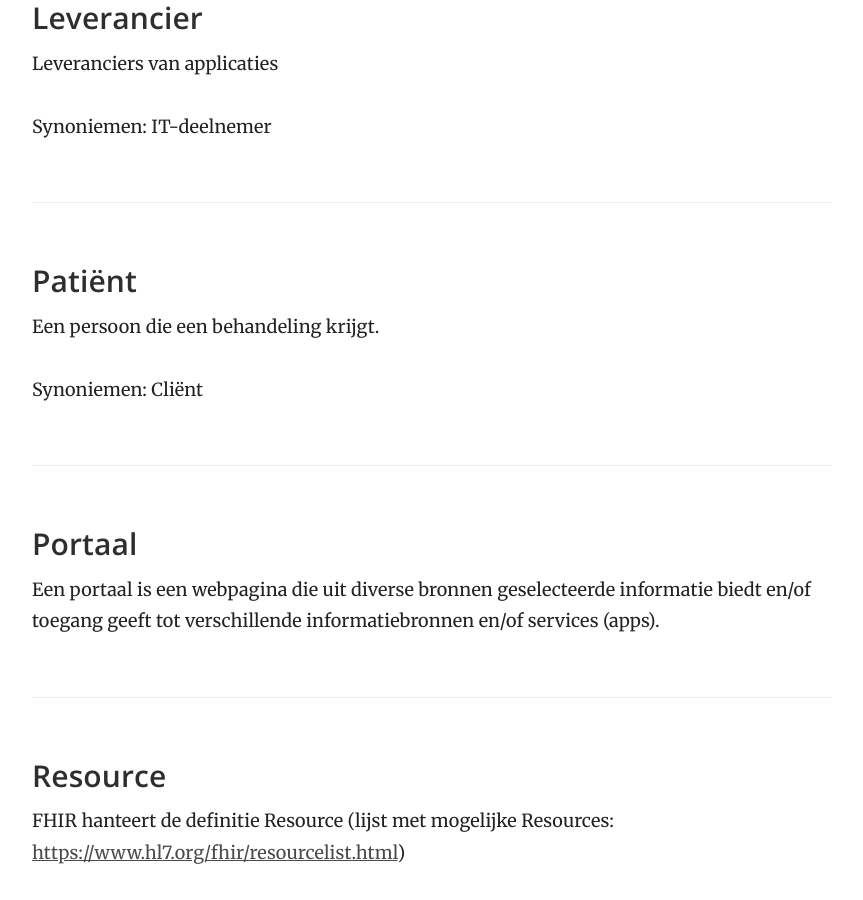
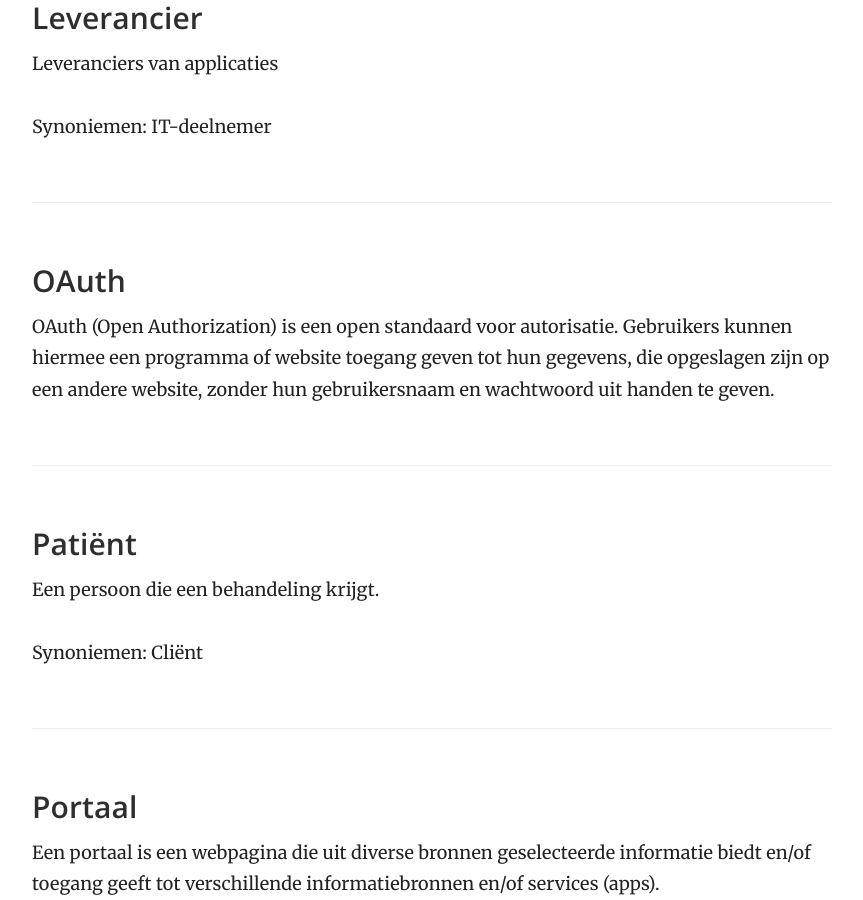
Before and after one commit to Koppeltaal/Koppeltaal-Documentation, a Jekyll site: the page built from woordenlijst.md, in a window 1280 px wide and 900 px high, scrolled down 3452 px. Shown: the whole window, without its empty margins (358-1221 px from the left). Built offline with Jekyll 4.4.1, drawn with Linux system fonts in a browser that asks for light colours; our own code applies the rules of GitHub Pages for plain Markdown files.

Commit message:
GitBook: [master] one page modified

```diff
--- a/woordenlijst.md
+++ b/woordenlijst.md
@@ -68,6 +68,10 @@ Leveranciers van applicaties
 
 Synoniemen: IT-deelnemer
 
+### OAuth
+
+OAuth \(Open Authorization\) is een open standaard voor autorisatie. Gebruikers kunnen hiermee een programma of website toegang geven tot hun gegevens, die opgeslagen zijn op een andere website, zonder hun gebruikersnaam en wachtwoord uit handen te geven.
+
 ### Patiënt
 
 Een persoon die een behandeling krijgt.
```
